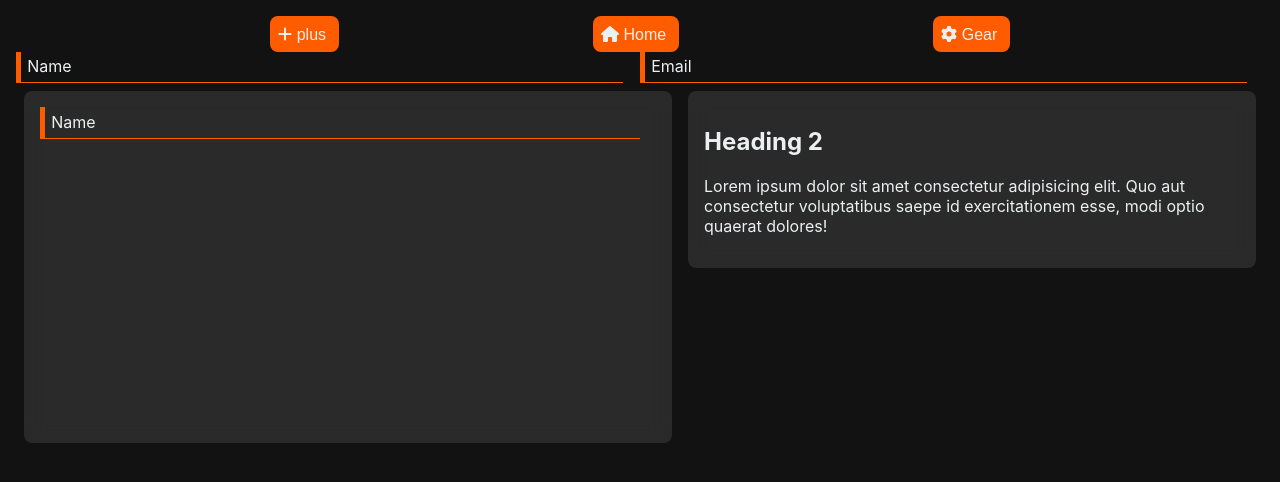
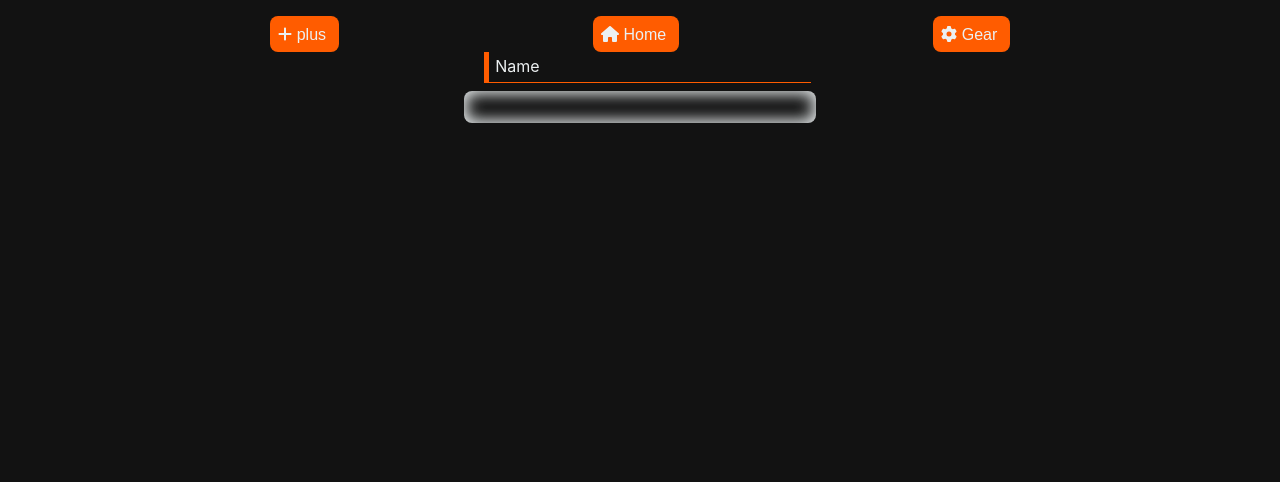
Before and after one commit to RajveerNarang/raghuweb, a React (Vite) app: page / in a window 1280 px wide. Shown: the top 482 px of the page. Built offline with nearby package versions, Linux system fonts and the light colour scheme.

Commit message:
Incomplete QuoteCard and GlassCard

```diff
--- a/package.json
+++ b/package.json
@@ -1,6 +1,7 @@
 {
 	"name": "portfolio",
 	"version": "0.1.0",
+	"type": "module",
 	"private": true,
 	"homepage": "https://raghunandan1451.github.io/",
 	"dependencies": {
--- /dev/null
+++ b/src/mfaComponents/Basics/Card/QuoteCard/QuoteCard.jsx
@@ -0,0 +1,21 @@
+import React from 'react'
+import PropTypes from 'prop-types'
+
+import styles from './quotecard.module.scss'
+
+const QuoteCard = ({ quote, author }) => {
+	console.log('Quote', quote, 'Author', author);
+  return (
+	<div className={`${styles.container}`}>
+		<blockquote className={`${styles.content}`}>{quote}</blockquote>
+		<span className={`${styles.authorContent}`}>{author}</span>
+	</div>
+  )
+}
+
+QuoteCard.propTypes = {
+	quote: PropTypes.string.isRequired,
+	author: PropTypes.string.isRequired,
+};
+
+export default QuoteCard
--- /dev/null
+++ b/src/mfaComponents/Basics/Card/QuoteCard/QuoteCardList.jsx
@@ -0,0 +1,21 @@
+import React from 'react'
+import PropTypes from 'prop-types'
+
+import QuoteCard from './QuoteCard'
+
+const QuoteCardList = ({quotesData}) => {
+  return (
+	<>
+		{quotesData.map((quoteData, index) => {
+			<QuoteCard quote={quoteData.quote} author={quoteData.author} key={index} />
+		})}
+	</>
+  )
+}
+
+QuoteCardList.propTypes = {
+	quotesData: PropTypes.array.isRequired,
+};
+
+
+export default QuoteCardList
--- /dev/null
+++ b/src/mfaComponents/Basics/Card/QuoteCard/quotecard.module.scss
@@ -0,0 +1,20 @@
+.container {
+	display: flex;
+	align-items: center;
+	justify-content: space-between;
+	flex-direction: column;
+	// font-style: italic;
+	font: {
+		style: italic;
+		weight: 300;
+	}
+
+	.content {
+		text-align: center;
+	}
+
+	.authorContent {
+		margin-right: 1rem;
+		align-self: flex-end;
+	}
+}
--- a/src/mfaComponents/Basics/Elements.jsx
+++ b/src/mfaComponents/Basics/Elements.jsx
@@ -4,8 +4,23 @@ import styles from './element.module.scss'
 import { faGear, faHome, faPlus } from '@fortawesome/free-solid-svg-icons'
 import Input from './Input/Input'
 import GlassCard from './GlassBox/GlassCard'
+import QuoteCardList from './Card/QuoteCard/QuoteCardList'
 
 const Elements = () => {
+
+	// const extraStyle = {
+	// 	width: '50%',
+	// };
+	const quotesData = [
+		{
+			quote: "The only limit to our realization of tomorrow will be our doubts of today.",
+			author: "Franklin D. Roosevelt"
+		},
+		{
+			quote: "In three words I can sum up everything I've learned about life: it goes on.",
+			author: "Robert Frost"
+		},
+	];
   return (
 	<div className={`${styles.container}`}>
 		<div className={`${styles.flex__right}`}>
@@ -15,15 +30,14 @@ const Elements = () => {
 		</div>
 		<div className={`${styles.flex__right}`}>
 			<Input inputType={'text'} labelText={'Name'} inputNameId={'name'} />
-			<Input inputType={'email'} labelText={'Email'} inputNameId={'email'} />
+			{/* <Input inputType={'email'} labelText={'Email'} inputNameId={'email'} /> */}
 		</div>
 		<div className={`${styles.flex__right}`}>
-			<GlassCard width={'100vw'} height={'25vw'}>
-				<Input inputType={'text'} labelText={'Name'} inputNameId={'name'} />
-			</GlassCard>
+			{/* <GlassCard width={'100vw'}>
+				<Input inputType={'text'} labelText={'Name'} inputNameId={'name'} additionalStyle={extraStyle}/>
+			</GlassCard> */}
 			<GlassCard>
-				<h2>Heading 2</h2>
-				<p>Lorem ipsum dolor sit amet consectetur adipisicing elit. Quo aut consectetur voluptatibus saepe id exercitationem esse, modi optio quaerat dolores!</p>
+				<QuoteCardList quotesData={quotesData}/>
 			</GlassCard>
 		</div>
 	</div>
--- a/src/mfaComponents/Basics/GlassBox/GlassCard.jsx
+++ b/src/mfaComponents/Basics/GlassBox/GlassCard.jsx
@@ -5,6 +5,7 @@ import styles from './glass.module.scss'
 const GlassCard = ({ children, width, height }) => {
   return (
 	<section className={styles.container} style={{width, height}}>
+		{/* <span className={`${styles.box}`}></span> */}
 		{children}
 	</section>
   )
--- a/src/mfaComponents/Basics/GlassBox/glass.module.scss
+++ b/src/mfaComponents/Basics/GlassBox/glass.module.scss
@@ -7,9 +7,19 @@
 	margin: 0.5rem;
 
 	color: $dark-text;
-	// box-shadow: 0 0 1.1rem inset $dark-primary;
+	box-shadow: inset 0 0 1rem 0.2rem $dark-text;
+	// box-shadow: inset 0 0 1rem $dark-glasseffect-inset, 0 0 1.1rem 0.15rem $dark-glasseffect;
 	border-radius: 0.5rem;
 	padding: 1rem;
 
 	min-width: 25dvw;
+
+	// .box {
+	// 	position: absolute;
+	// 	width: 2rem;
+	// 	height: 2rem;
+	// 	filter: blur(10px);
+	// 	background-color: $dark-primary;
+	// 	z-index: -10;
+	// }
 }
--- a/src/mfaComponents/Basics/Input/Input.jsx
+++ b/src/mfaComponents/Basics/Input/Input.jsx
@@ -2,7 +2,7 @@ import React, { useState, useRef, useEffect } from 'react'
 import styles from './input.module.scss'
 import PropTypes from 'prop-types'
 
-const Input = ({inputType, labelText, inputNameId}) => {
+const Input = ({inputType, labelText, inputNameId, additionalStyle}) => {
 	const [inputValue, setInputValue] = useState('');
 	const [isFocused, setIsFocused] = useState(false);
 	const inputRef = useRef(null);
@@ -25,7 +25,7 @@ const Input = ({inputType, labelText, inputNameId}) => {
 	}, [inputValue]);
 
 	return (
-	  <div className={`${styles.input__container}  ${isFocused || inputValue ? `${styles.focused}`: ''}`}>
+	  <div className={`${styles.container}  ${isFocused || inputValue ? `${styles.focused}`: ''}`} style={{...additionalStyle}}>
 		<label htmlFor={inputNameId} >{labelText}</label>
 		<input
 		  type={inputType}
@@ -47,6 +47,7 @@ Input.propTypes = {
 	inputType: PropTypes.string.isRequired,
 	labelText: PropTypes.string.isRequired,
 	inputNameId: PropTypes.string.isRequired,
+	additionalStyle: PropTypes.object,
   };
 
 export default Input
--- a/src/mfaComponents/Basics/Input/input.module.scss
+++ b/src/mfaComponents/Basics/Input/input.module.scss
@@ -1,8 +1,7 @@
 @import '../../../index.scss';
 
-.input__container {
+.container {
 	position: relative;
-	width: 100%;
 
 	min-width: 25%;
 
@@ -28,7 +27,7 @@
 	}
 
 	.input {
-	  width: 95%;
+	  width: 100%;
 	  padding: 0.3rem;
 	//   border: 1px solid $dark-text;
 	  border: {
--- a/src/style/_variable.scss
+++ b/src/style/_variable.scss
@@ -10,8 +10,8 @@
 $dark-primary: #ff5c00; // Orange as the dominant color
 $dark-secondary: #121212; // Complementary color
 $dark-accent: #729bc4; // Neutral color
-// $dark-glasseffect: #0000001a;
-$dark-glasseffect: #ffffff1a;
+$dark-glasseffect: #0000004d;
+$dark-glasseffect-inset: #8787871a;
 $dark-text: #ecf0f1;
 $dark-primary-hover: #ff6c00;
 $placeholder: #888888;
--- a/vite.config.js
+++ b/vite.config.js
@@ -2,13 +2,7 @@ import { defineConfig } from 'vite';
 import react from '@vitejs/plugin-react';
 
 export default defineConfig({
-  server: {
-    watch: {
-      usePolling: true,
-    },
-  },
   plugins: [react({
     include: '**/*.jsx',
   })],
-  mode: 'development',
 });
```
